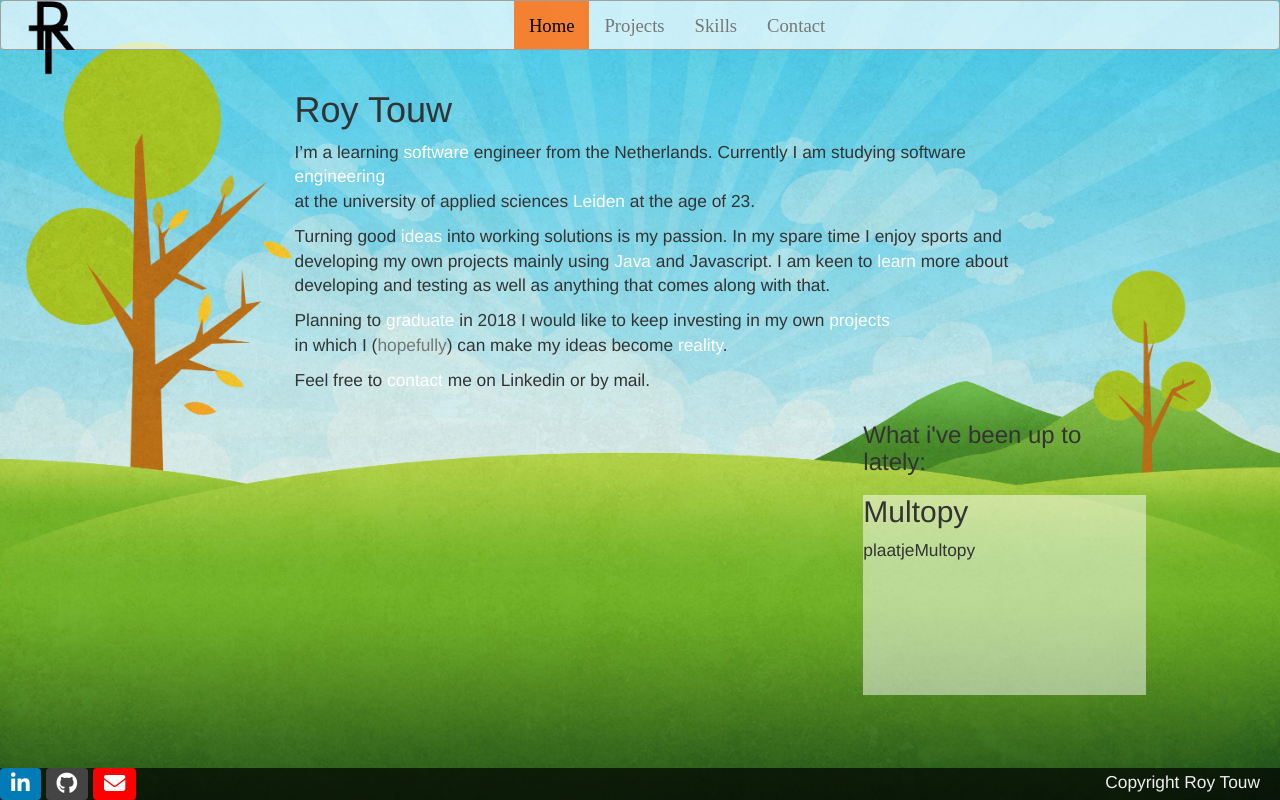
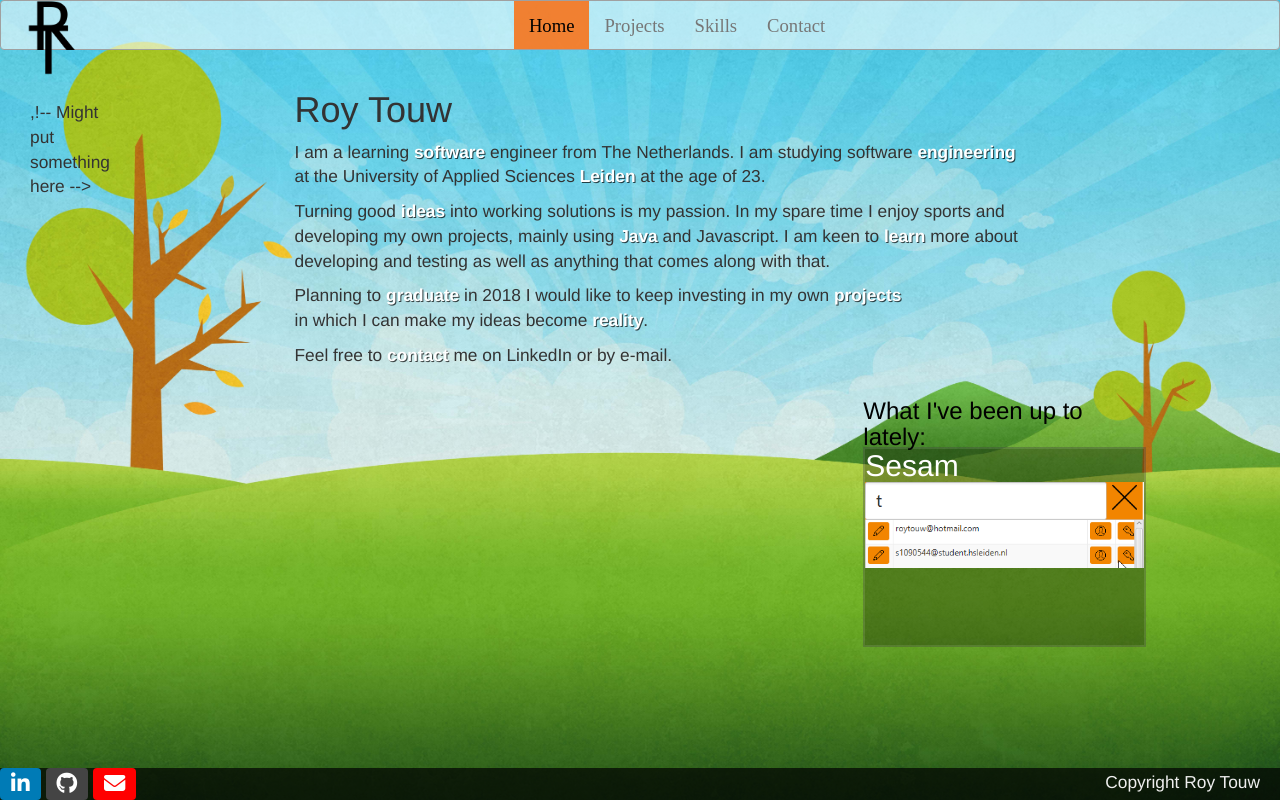
Before and after one commit to roytouw/portfolio, a website: page app/index.html in a window 1280 px wide. Drawn offline with nearby package versions, Linux system fonts and the light colour scheme; some packages are replaced by stand-ins of ours; files that its build step writes are made by us from their sources; a script that the page names is missing.

Commit message:
Removed div

```diff
--- a/app/scripts/controllers/project.js
+++ b/app/scripts/controllers/project.js
@@ -5,28 +5,25 @@
 
 angular.module('portfolioApp').controller('ProjectCtrl', ['$scope', '$interval', function($scope, $interval) {
   $scope.projectIterator = 0;
-  $scope.current = {
-    title: 'Multopy',
-    image: 'plaatjeMultopy'
-  };
+  $scope.current;
 
   $scope.projects = [
     {
       title: 'Multopy',
-      image: 'plaatje'
+      image: 'images/multopy_screencap.png'
     }, {
       title: 'Sesam',
-      image: 'plaatje2'
+      image: 'images/sesam_screencap.png'
     }, {
       title: 'WFPCS',
-      image: 'plaatje3'
+      image: 'images/wfpcs_screencap.png'
     }
   ];
 
   $scope.startCycling = function() {
     $interval(function() {
       $scope.nextProject();
-    }, 7000);
+    }, 10000);
   };
 
   $scope.nextProject = function() {
@@ -40,6 +37,7 @@ angular.module('portfolioApp').controller('ProjectCtrl', ['$scope', '$interval',
       $scope.projectIterator = 0;
     return $scope.projectIterator;
   };
+  $scope.nextProject(); //To load the current project with the first project in array.
   $scope.startCycling();
 
 }]);
--- a/app/styles/Landing.css
+++ b/app/styles/Landing.css
@@ -4,13 +4,49 @@ div.about {
 
 span.highlight {
   color: #FFFFFF;
+  font-weight: bold;
+  text-shadow: 1px 1px rgba(0, 0, 0, 0.7);
 }
 
 span.underlight {
-  opacity: 0.6;
+  opacity: 0.4;
+  font-weight: bold;
+  color: #FF0000;
+  text-shadow: 1px 1px rgba(0, 0, 0, 1);
 }
 
 div.project-container {
   height: 200px;
-  background-color: rgba(255, 255, 255, 0.5);
+  color: #FFFFFF;
+  background-color: rgba(0, 0, 0, 0.3);
+  border: 2px solid rgba(255, 255, 255, 0.1);
 }
+
+ h2 {
+   padding-bottom: 0px;
+   margin-bottom: 0px;
+ }
+
+h3 {
+  padding-bottom: 0px;
+  margin-bottom: -3px;
+  color: #000000;
+}
+
+div.floating-me {
+  padding-top: 30px;
+}
+
+img.project-thumbnail {
+  max-width: 100%;
+  width: auto;
+  height: auto;
+  max-height: 130px;
+  display: block;
+  margin: auto;
+}
+
+div.project-container h2 {
+  margin: 0px;
+  padding: 0px;
+}
--- a/app/styles/main.css
+++ b/app/styles/main.css
@@ -21,7 +21,7 @@ img.navbar-logo {
 
 /*Bootstrap navbar styling */
 .navbar-default {
-  background-color: rgba(255, 255, 255, 0.7);
+  background-color: rgba(255, 255, 255, 0.6);
   border-color: #A0A0A0;
   color: #000000;
   font-size: 14pt;
--- a/app/views/directives/project.html
+++ b/app/views/directives/project.html
@@ -1,6 +1,6 @@
 <div class="project-container">
   <h2>{{current.title}}</h2>
   <div class="current-project">
-    {{current.image}}
+    <img class="project-thumbnail" src="{{current.image}}" />
   </div>
 </div>
--- a/app/views/main.html
+++ b/app/views/main.html
@@ -1,16 +1,19 @@
 <div class="container-fluid test">
   <div class="row">
-    <main class="col-md-8 col-md-offset-2">
+    <div class="floating-me col-md-1">
+      ,!-- Might put something here -->
+    </div>
+    <main class="col-md-8 col-md-offset-1">
       <div class="about">
         <h1>Roy Touw</h1>
-        <p>I’m a learning <span class="highlight">software</span> engineer from the Netherlands. Currently I am studying software <span class="highlight">engineering</span><br />
-          at the university of applied sciences <span class="highlight">Leiden</span> at the age of 23.</p>
+        <p>I am a learning <span class="highlight">software</span> engineer from The Netherlands. I am studying software <span class="highlight">engineering</span><br />
+          at the University of Applied Sciences <span class="highlight">Leiden</span> at the age of 23.</p>
         <p>Turning good <span class="highlight">ideas</span> into working solutions is my passion. In my spare time I enjoy sports and<br />
-          developing my own projects mainly using <span class="highlight">Java</span> and Javascript.
+          developing my own projects, mainly using <span class="highlight">Java</span> and Javascript.
         I am keen to <span class="highlight">learn</span> more about developing and testing as well as anything that comes along with that.</p>
           <p>Planning to <span class="highlight">graduate</span> in 2018 I would like to keep investing in my own <span class="highlight">projects</span><br/>
-          in which I (<span class="underlight">hopefully</span>) can make my ideas become <span class="highlight">reality</span>.</p>
-          <p>Feel free to <span class="highlight">contact</span> me on <span ng-mouseover="test()" class="hoverLinkedin">Linkedin</span> or by mail.</p>
+          in which I can make my ideas become <span class="highlight">reality</span>.</p>
+          <p>Feel free to <span class="highlight">contact</span> me on <span ng-mouseover="test()" class="hoverLinkedin">LinkedIn</span> or by e-mail.</p>
       </div>
     </main>
   </div>
@@ -18,7 +21,7 @@
   <div class="row">
     <div class="col-md-3 col-md-offset-8">
       <div>
-        <h3>What i've been up to lately:</h3>
+        <h3>What I've been up to lately:</h3>
         <project></project>
       </div>
     </div>
```
Also changed, not shown: app/images/multopy_screencap.png (added), app/images/sesam_screencap.png (added), app/images/wfpcs_screencap.png (added).
